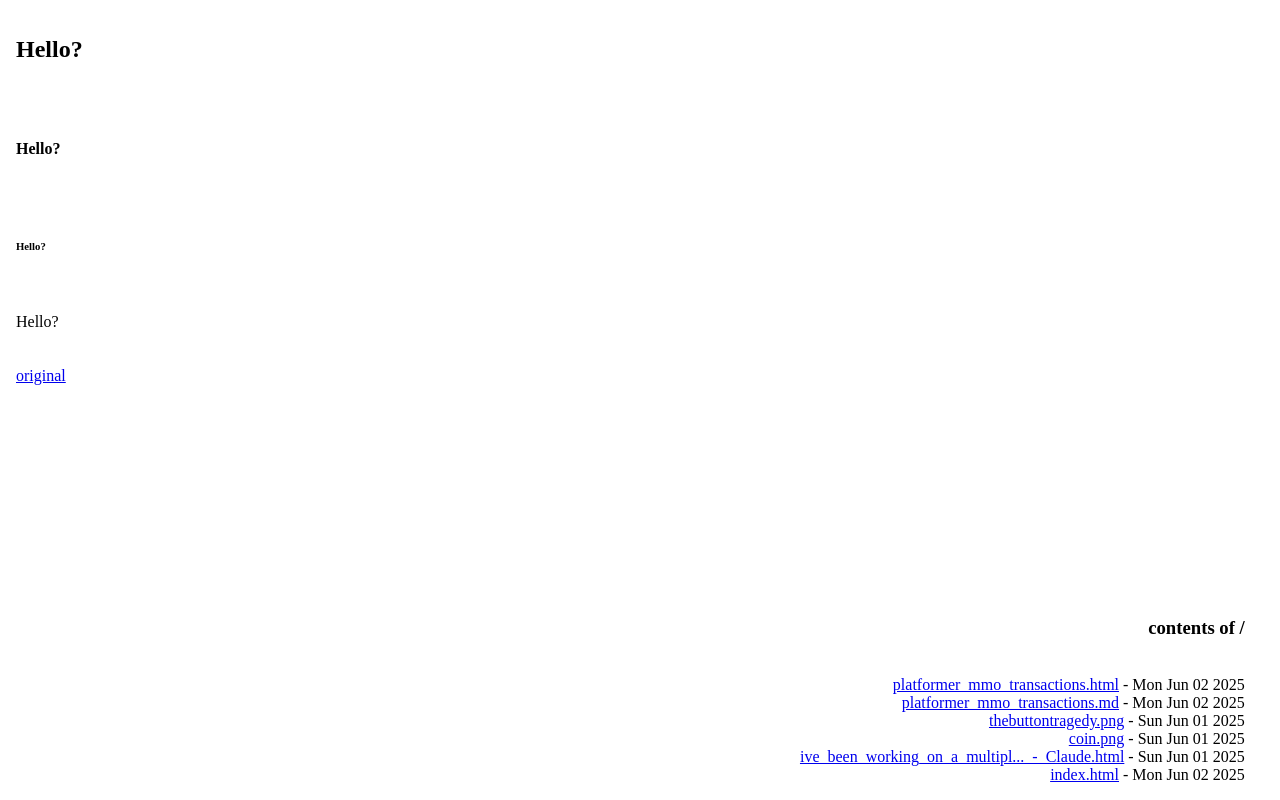
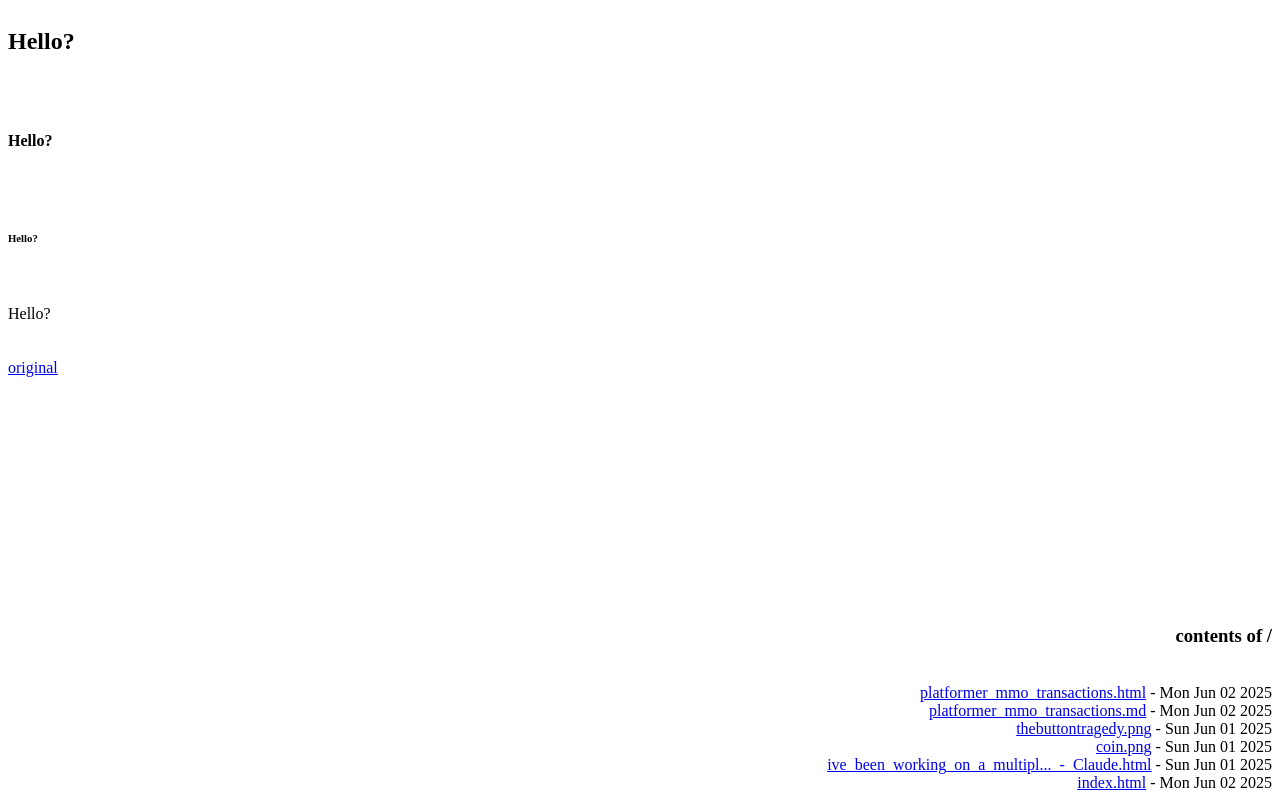
Before and after one commit to chancehudson/static, a plain HTML site: page www/index.html in a window 1280 px wide. Drawn offline with Linux system fonts and the light colour scheme.

Commit message:
fix: padding scroll bars

```diff
--- a/www/index.html
+++ b/www/index.html
@@ -1,10 +1,10 @@
 <html>
-	<body style="margin: 0px">
+	<body style="margin: auto">
 
 <!-- // here be flexbox stupidity -->
 
-<div style="display: flex; align-items: space-between; justify-content: space-between; flex-direction: column; background: transparent; min-height: 96vh; width: 96vw; flex-wrap: flex-wrap; flex: 1; padding: 2vh;" >
-	<div style="display: flex; flex: 1; flex-direction: row; background: transparent; width: 100%;">
+<div style="display: flex; align-items: space-between; justify-content: space-between; flex-direction: column; background: transparent; min-height: 100vh; width: 100vw; flex-wrap: flex-wrap; flex: 1;" >
+	<div style="display: flex; flex: 1; flex-direction: row; background: transparent; width: calc(100% - 16px); padding: 8px">
 		<div style="width: 100%;">
 
 			<h2>Hello?</h2><br /><br /><h4>Hello?</h4><br /><br /><h6>Hello?</h6><br /><br /><h8>Hello?</h8></body>
@@ -14,7 +14,7 @@
 		</div>
 	</div>
 	<div style="display: flex; justify-content: space-between; flex-direction: row; background: transparent; width: 100%; text-align: right; align-items: flex-end;" >
-	<div style="text-align: right; background: transparent; width: 100%;">
+	<div style="text-align: right; background: transparent; width: 100%; padding: 8px;">
 
 
 
```
